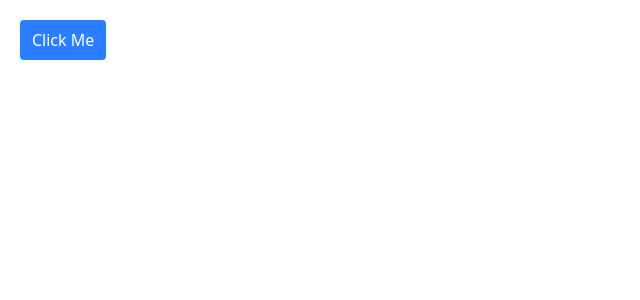
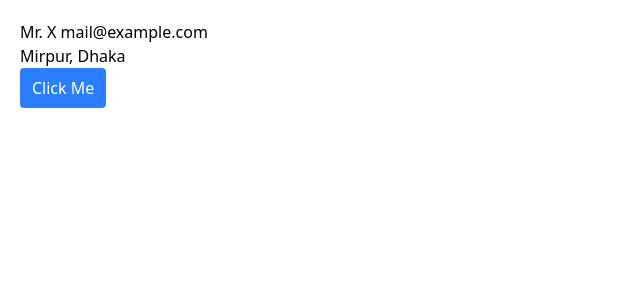
Before and after one commit to tn592/phimart-client, a React (Vite) app: page / in a window 1280 px wide. Shown: the top 300 px of the page, without its empty margins (0-640 px from the left). Built offline with nearby package versions, Linux system fonts and the light colour scheme.

Commit message:
29.2 done

```diff
--- a/src/components/Person.jsx
+++ b/src/components/Person.jsx
@@ -1,15 +1,43 @@
 import { useState } from "react";
 const Person = () => {
-	// ["Something", false]	we can't define useState inside any if block
-	const [person, setPerson] = useState("Something");
-	// const [visible, setVisible] = useState(false);
+	// const personObj = {
+	// 	firstName: "Mr.",
+	// 	lastName: "X",
+	// 	email: "mail@example.com"
+	// };
+	// const [firstName, setFirstName] = useState("")
+	// const [lastName, setLastName] = useState("")
+	// const [person, setPerson] = useState(personObj);
+	const [person, setPerson] = useState({
+		firstName: "Mr.",
+		lastName: "X",
+		email: "mail@example.com",
+		address: {
+			city: "Mirpur",
+			state: "Dhaka"
+		}
+	});
 	const handleClick = () => {
-		setPerson("John");
-		console.log(person);
+		// setFirstName("Mr.");
+		// setLastName("X");
+		// const newPerson = { firstName: "John", lastName: "Doe", email: "mail@example.com"};
+		const newPerson = {
+			...person,
+			// firstName: "John",
+			// lastName: "Doe",
+			address:{
+				...person.address, city: "Dhanmondi"
+			}
+		};
+		setPerson(newPerson);
 	};
-	console.log(person)
 	return (
 		<div className="m-5">
+			{/*<h1>{firstName} {lastName}</h1>*/}
+			<h1>
+				{person.firstName} {person.lastName} {person.email}
+			</h1>
+			<p>{person.address.city}, {person.address.state}</p>
 			<button
 				onClick={handleClick}
 				className="px-3 py-2 bg-blue-500 text-white rounded-sm"
```
